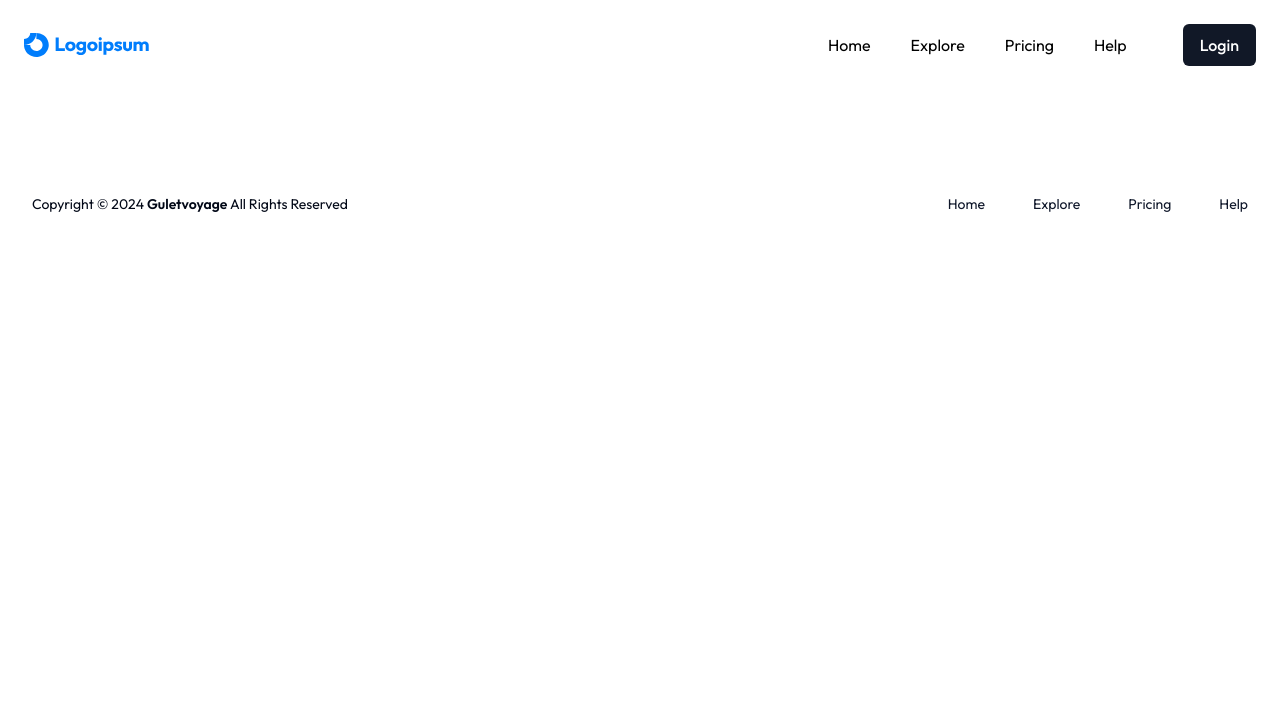
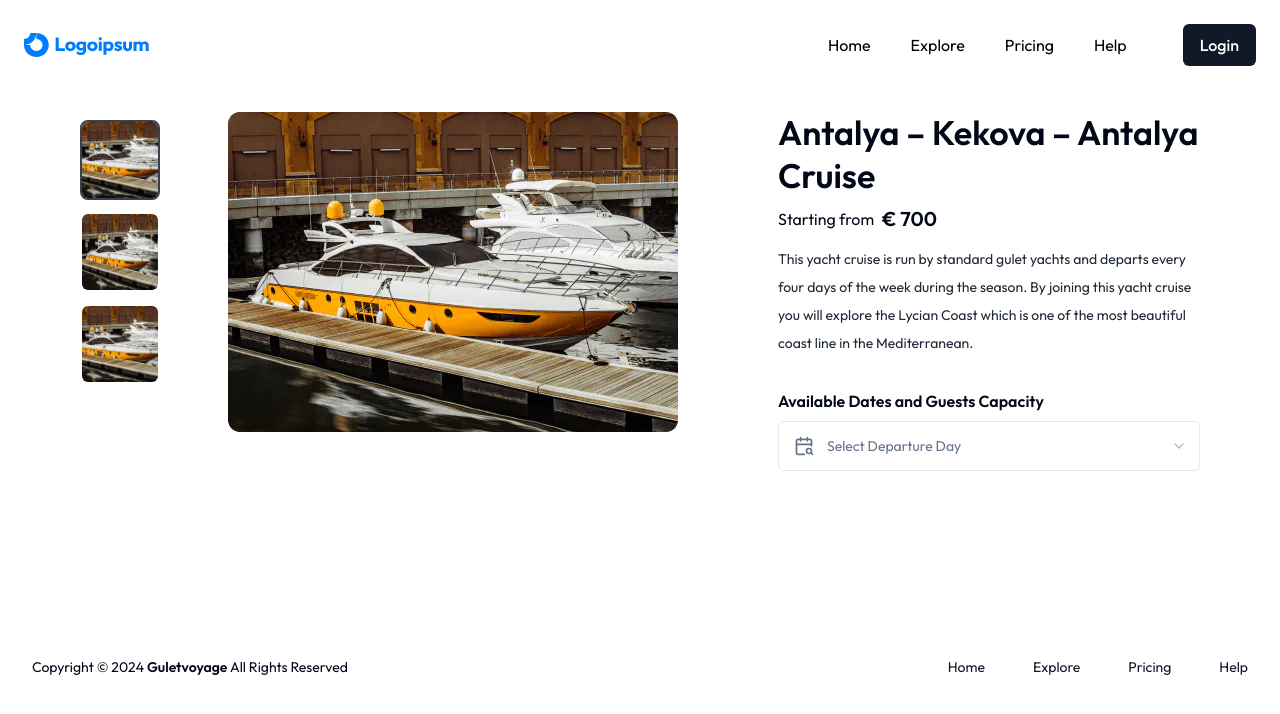
Before and after one commit to adebisiii/cabin-charter-next, a Next.js app: page /tour-detail/1 in a window 1280 px wide. Shown: the top 714 px of the page. Built offline with nearby package versions, Linux system fonts and the light colour scheme.

Commit message:
tour details date and guests

```diff
--- a/app/tour-detail/[slug]/page.tsx
+++ b/app/tour-detail/[slug]/page.tsx
@@ -1,9 +1,70 @@
 import TourDetailCarousel from "@/components/TourDetailCarousel"
+import { Select, SelectContent, SelectItem, SelectTrigger, SelectValue } from "@/components/ui/select"
+import { CalendarSearch } from "lucide-react"
 
 const TourDetail = () => {
   return (
-    <main className="w-full md:py-20">
+    <main className="w-full py-28">
+      <div className="max-w-[1440px] px-5 md:px-10 mx-auto">
+        <div className="flex flex-col lg:flex-row md:px-10 gap-[50px] lg:gap-[100px]">
+          {/* left column start */}
+          <div className="w-full md:w-auto flex-none max-w-[500px] lg:max-w-full mx-auto lg:mx-0">
+            <TourDetailCarousel />
+          </div>
+          {/* left column end */}
 
+          {/* right column start */}
+          <div className="flex-1">
+            {/* Tour Title */}
+            <div className="text-[34px] font-semibold mb-2 leading-tight">
+              Antalya – Kekova – Antalya Cruise
+            </div>
+            {/* Tour Price */}
+            <div className="flex items-center">
+              <span className="text-base">Starting from</span>
+              <p className="text-xl font-semibold ml-2">€ 700</p>
+            </div>
+            {/* Tour Subtitle */}
+            <div className="text-sm mb-5 leading-7 text-gray-800">
+              <p className="py-3">This yacht cruise is run by standard gulet yachts and departs every four days of the week during the season. By joining this yacht cruise you will explore the Lycian Coast which is one of the most beautiful coast line in the Mediterranean.</p>
+            </div>
+
+            {/* Tour Avaliable Dates Start */}
+            <div className="mb-10">
+              <div className="flex mb-2 text-md font-semibold">
+                Available Dates and Guests Capacity
+              </div>
+              <div className="relative mb-3">
+                <div className="pointer-events-none absolute inset-y-0 left-0 flex items-center pl-2 sm:pl-4">
+                  <CalendarSearch className="w-5 h-5 text-slate-500" />
+                </div>
+                <Select>
+                  <SelectTrigger className="font-normal text-slate-500 pl-12 py-6 text-[14px] ring-0 ring-slate-300 focus:ring-0 focus-visible:ring-inset focus-visible:ring-slate-500">
+                    <SelectValue placeholder="Select Departure Day" />
+                  </SelectTrigger>
+                  <SelectContent>
+                    <SelectItem value="3">
+                      <div className="flex !justify-between items-center">
+                        <span className="mr-4">24.08.2024</span>
+                        <span>9 Persons</span>
+                      </div>
+                    </SelectItem>
+                    <SelectItem value="7">
+                      <div className="flex !justify-between items-center">
+                        <span className="mr-4">31.08.2024</span>
+                        <span>3 Persons</span>
+                      </div>
+                    </SelectItem>
+                  </SelectContent>
+                </Select>
+              </div>
+            </div>
+
+          </div>
+          {/* right column end */}
+        </div>
+
+      </div>
     </main>
   )
 }
--- a/components/TourDetailCarousel.tsx
+++ b/components/TourDetailCarousel.tsx
@@ -1,7 +1,30 @@
+import Image from "next/image"
 
 const TourDetailCarousel = () => {
   return (
-    <div>TourDetailCarousel</div>
+    <div className="lg:col-span-3 lg:row-end-1">
+    <div className="lg:flex lg:items-start">
+      <div className="lg:order-2 lg:ml-5">
+        <div className="max-w-xl overflow-hidden rounded-lg">
+          <Image width={500} height={500} className="h-full w-full max-w-full object-cover" src="/images/boat-twelve.webp" alt="" />
+        </div>
+      </div>
+
+      <div className="mt-2 w-full lg:order-1 lg:w-32 lg:flex-shrink-0">
+        <div className="flex flex-row items-start lg:flex-col">
+          <button type="button" className="flex-0 aspect-square mb-3 h-20 overflow-hidden rounded-lg border-2 border-gray-700 text-center">
+            <Image width={120} height={120} className="h-full w-full object-cover" src="/images/boat-twelve.webp" alt="" />
+          </button>
+          <button type="button" className="flex-0 aspect-square mb-3 h-20 overflow-hidden rounded-lg border-2 border-transparent text-center">
+            <Image width={120} height={120} className="h-full w-full object-fill " src="/images/boat-twelve.webp" alt="" />
+          </button>
+          <button type="button" className="flex-0 aspect-square mb-3 h-20 overflow-hidden rounded-lg border-2 border-transparent text-center">
+            <Image width={120} height={120} className="h-full w-full object-cover" src="/images/boat-twelve.webp" alt="" />
+          </button>
+        </div>
+      </div>
+    </div>
+  </div>
   )
 }
 
```
